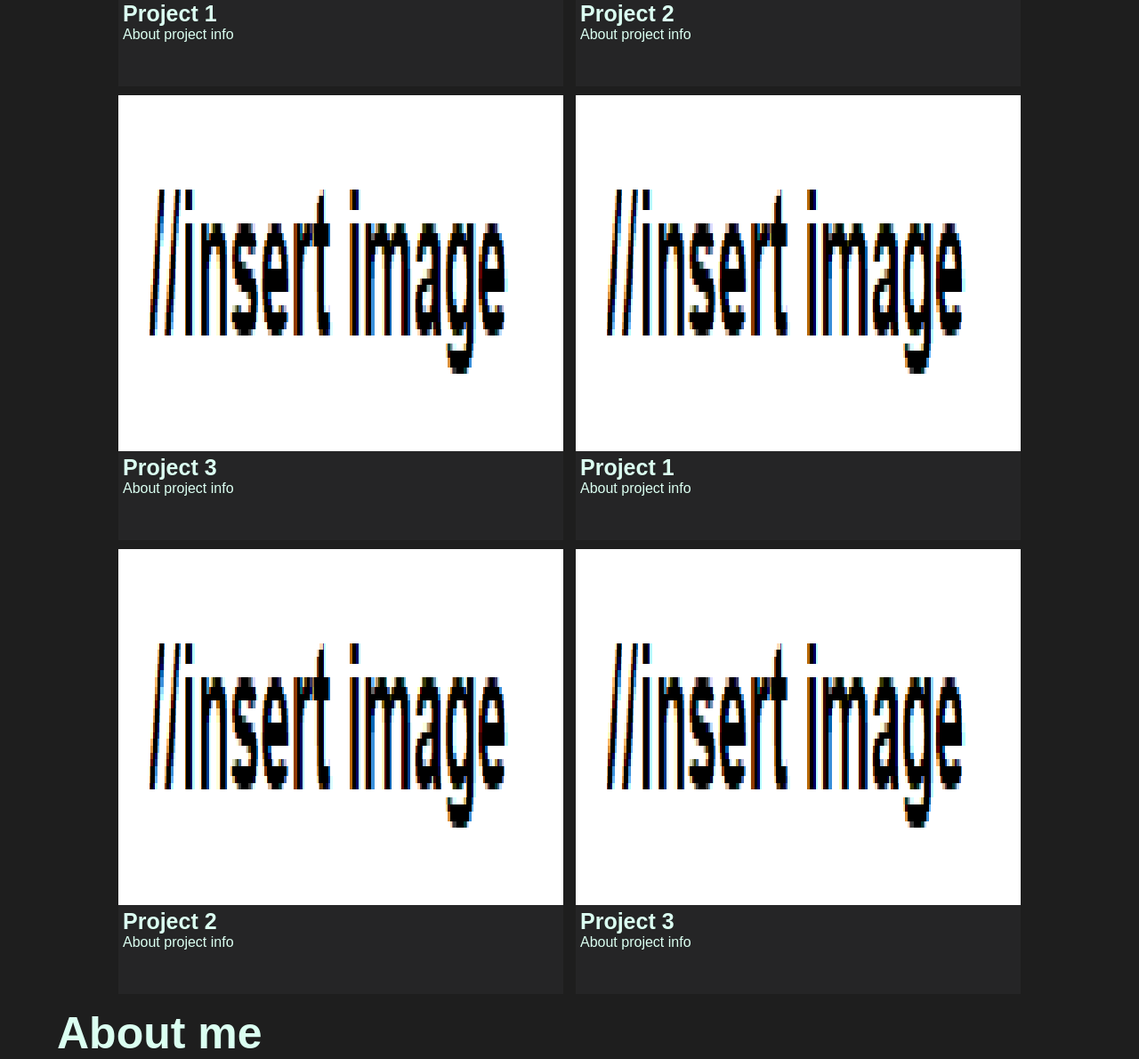
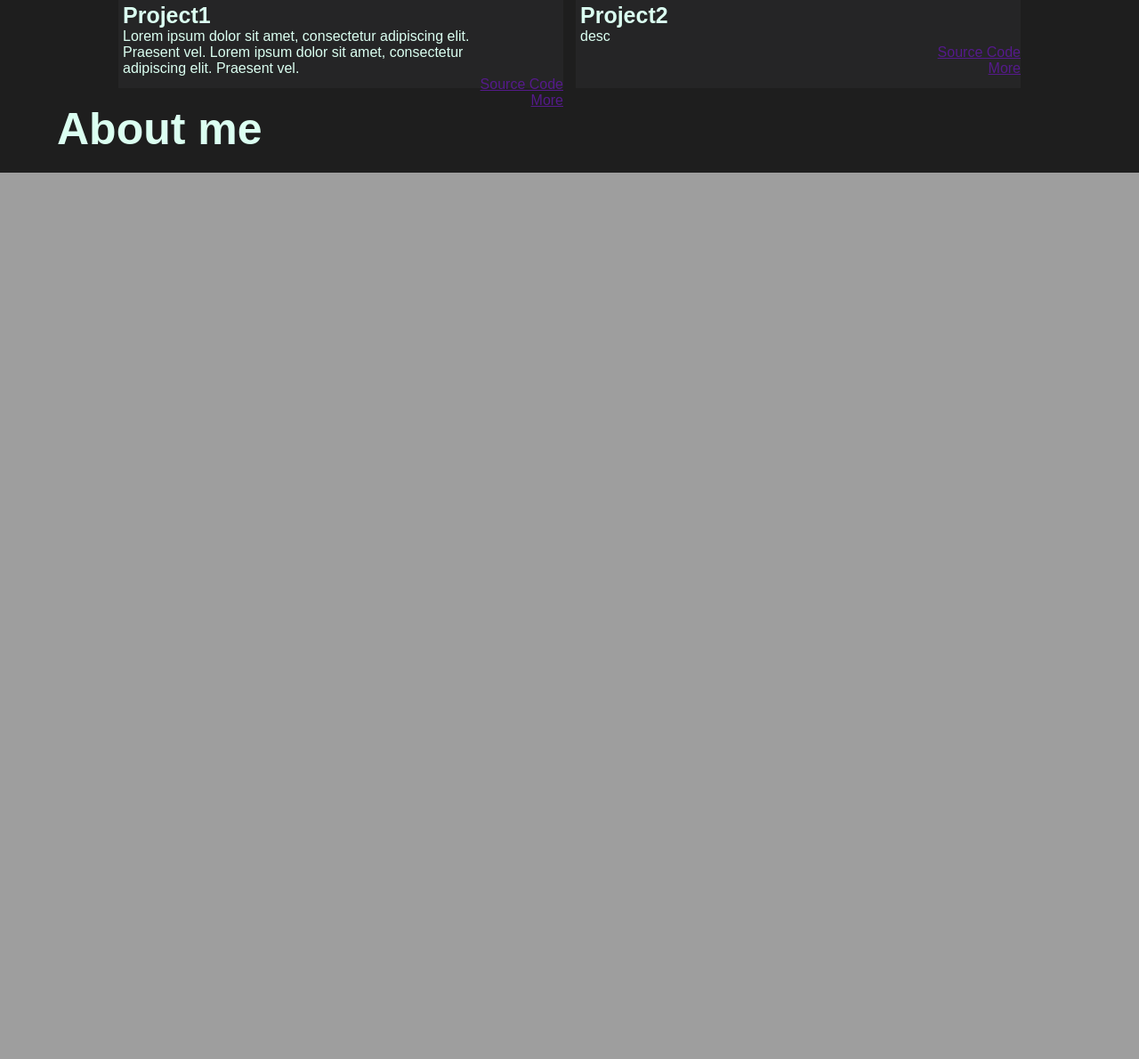
Before and after one commit to bajtix/Bajtix.github.io, a PHP site: page / in a window 1280 px wide. Shown: the part 606-1796 px from the top of the page at 89% size. After the commit the page ends 800 px from the top, so only its background shows below. Run offline with PHP 8.4, Linux system fonts and the light colour scheme.

Commit message:
load from json

```diff
--- a/index.html
+++ b/index.html
@@ -18,9 +18,7 @@
             <h1>Bajtix</h1>
             <h2 id="motd" onclick="nextMotd(4)">//programmer, 3d artist, proffesional twohead</h2>
         </div>
-        <script type="text/javascript">
-            loadMotds();
-        </script>
+
 
         <div id="content">
             <h2>Projects</h2>
@@ -28,7 +26,7 @@
 
 
                 <div id="projects">
-                    <div class="project-element hvr-grow">
+                    <!--<div class="project-element hvr-grow">
                         <img class="project-image" src="content/image/missing.png" alt="">
                         <h3>Project 1</h3>
                         <p>About project info</p>
@@ -57,7 +55,7 @@
                         <img class="project-image" src="content/image/missing.png" alt="">
                         <h3>Project 3</h3>
                         <p>About project info</p>
-                    </div>
+                    </div> -->
                 </div>
             </div>
             <span class="nostyle"></span>
@@ -69,6 +67,11 @@
         <div id="footer">
 
         </div>
+
+        <script type="text/javascript">
+            loadMotds();
+            loadProjects();
+        </script>
     </div>
 </body>
 
--- a/main.css
+++ b/main.css
@@ -4,6 +4,7 @@
 }
 
 .hvr-grow {
+    position: relative;
     display: inline-block;
     vertical-align: middle;
     -webkit-transform: perspective(1px) translateZ(0);
@@ -12,7 +13,7 @@
     -webkit-transition-duration: 0.3s;
     transition-duration: 0.3s;
     -webkit-transition-property: transform;
-    transition-property: transform;
+    transition-property: all;
 }
 
 .hvr-grow:hover,
@@ -20,6 +21,10 @@
 .hvr-grow:active {
     -webkit-transform: scale(1.1);
     transform: scale(1.1);
+    transform: translateZ(-10);
+    box-shadow: 0 0 60px rgba(0, 0, 0, 40);
+    position: relative;
+    z-index: 999;
 }
 
 h1 {
@@ -77,7 +82,7 @@
     display: inline-block;
     background-color: #252526;
     text-align: left;
-    margin: 5px;
+    margin: 7px;
 }
 
 .project-element h3 {
@@ -86,6 +91,10 @@
 
 .project-element :not(.project-image) {
     margin-left: 5px;
+}
+
+.project-element p {
+    width: 400px;
 }
 
 .project-image {
--- a/main.js
+++ b/main.js
@@ -4,6 +4,9 @@
 <img class="project-image" src="{img}" alt="">
 <h3>{name}</h3>
 <p>{about}</p>
+<a style='float: right; display:inline;' href=''>Source Code</a>
+<br>
+<a style='float: right; display:inline;' href=''>More</a>
 </div>`;
 
 
@@ -33,6 +36,21 @@
     }, 20000);
 }
 
+function loadProjects() {
+    projects = `{"projects":[{"name":"Project1","desc":"Lorem ipsum dolor sit amet, consectetur adipiscing elit. Praesent vel. Lorem ipsum dolor sit amet, consectetur adipiscing elit. Praesent vel.","img":"img"},{"name":"Project2","desc":"desc","img":"img"}]}`; //load from file
+    pdata = JSON.parse(projects);
+
+    console.log(pdata.projects.length);
+
+    for (i = 0; i < pdata.projects.length; i++) {
+        formatted = projectItemT
+            .replace(/{name}/g, pdata.projects[i].name)
+            .replace(/{about}/g, pdata.projects[i].desc)
+            .replace(/{img}/g, pdata.projects[i].img);
+        document.getElementById("projects").innerHTML = document.getElementById("projects").innerHTML + formatted;
+    }
+}
+
 function nextMotd(w) {
     r = Math.floor(Math.random() * motds.length);
     printText(motds[r], "motd", w);
```
